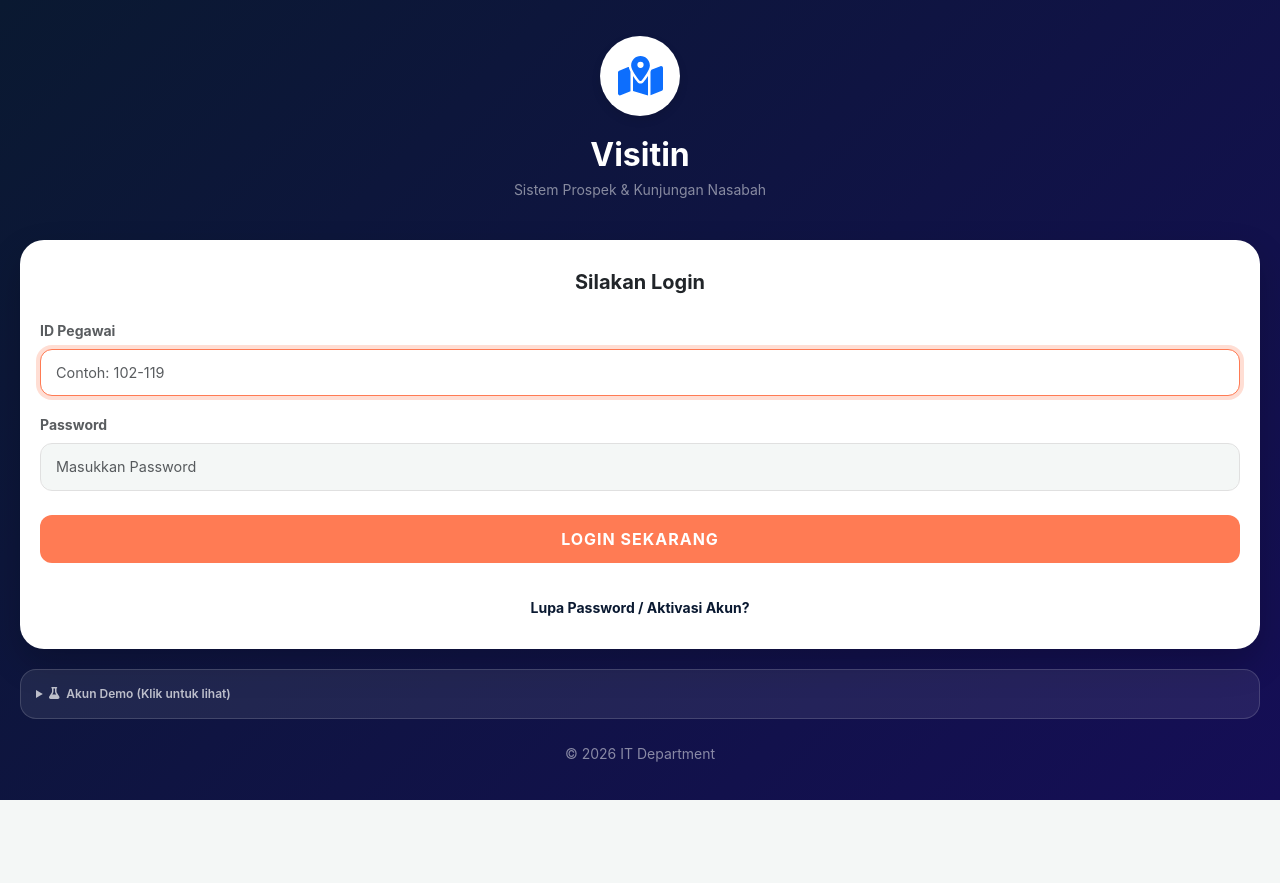
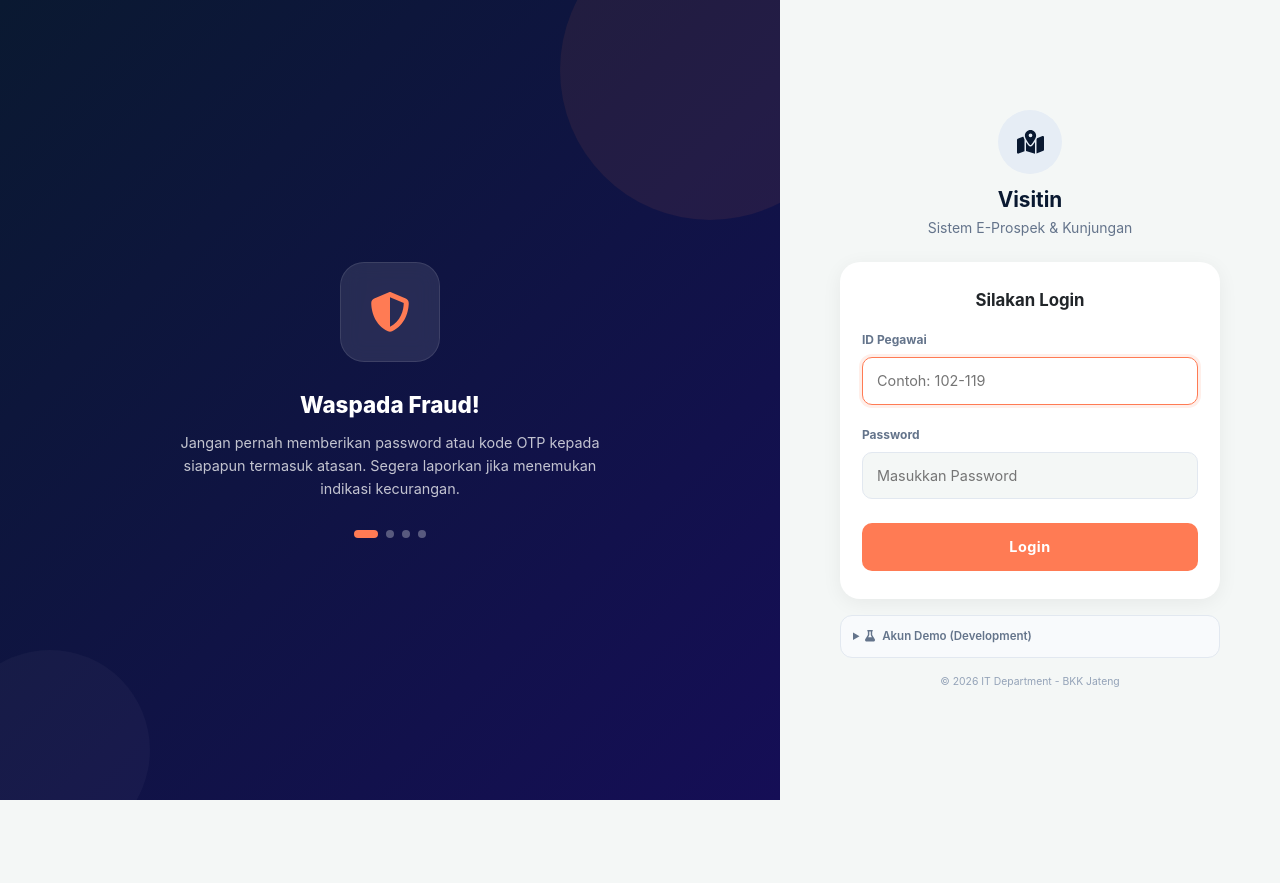
Before and after one commit to nadhifmaulana2508/visitin-ao, a PHP site: page / in a window 1280 px wide. Run offline with PHP 8.4, Linux system fonts and the light colour scheme.

Commit message:
fix: login bug + redesign login page 2-grid layout
Bug fixes:
- Fix session bridge: tambah kode_kantor ke JWT payload & session
- Fix AuthController: generate token dengan kode_kantor field
- Fix header.php: fallback kode_kantor dari session data

Login page redesign:
- Desktop: 2-grid (kiri=slider poster motivasi/anti-fraud, kanan=form login)
- Mobile: hanya form login (poster hidden), no scroll needed
- Slider auto-rotate 5 detik dengan 4 slide:
  1. Waspada Fraud (himbauan keamanan)
  2. Target Prospek (motivasi input prospek)
  3. Layani dengan Hati (motivasi pelayanan)
  4. Data Akurat (pentingnya data quality)
- Form login compact tanpa scroll di mobile
- Demo accounts section tetap ada (development mode)

```diff
--- a/api/controllers/AuthController.php
+++ b/api/controllers/AuthController.php
@@ -149,6 +149,7 @@ class AuthController
             'role' => $userData['role'],
             'permissions' => $userData['permissions'],
             'branch' => $userData['branch_name'],
+            'kode_kantor' => $userData['kode'] ?? '000',
             'iat' => time(),
             'exp' => time() + (14 * 24 * 60 * 60), // 14 hari
         ]));
--- a/index.php
+++ b/index.php
@@ -32,6 +32,7 @@ if (!empty($_COOKIE['sso_token']) && empty($_SESSION['user_data'])) {
                 'role' => $payload['role'] ?? 'staff',
                 'permissions' => $payload['permissions'] ?? [],
                 'branch' => $payload['branch'] ?? '',
+                'kode_kantor' => $payload['kode_kantor'] ?? '000',
             ];
         } else {
             // Token expired atau invalid, hapus cookie
--- a/pages/login.php
+++ b/pages/login.php
@@ -1,218 +1,312 @@
 <style>
-    /* Styling khusus Login (Full Screen) */
-    .login-wrapper {
-        background: linear-gradient(135deg, var(--color-primary), var(--color-secondary));
+    /* =========================================
+       LOGIN PAGE - 2 GRID (Desktop) / Single (Mobile)
+    ========================================= */
+    .login-page {
         min-height: 100vh;
+        min-height: 100dvh;
         display: flex;
-        flex-direction: column;
+        background: var(--color-bg);
+    }
+
+    /* LEFT PANEL: Slider/Poster (hidden on mobile) */
+    .login-left {
+        display: none;
+        flex: 1;
+        background: linear-gradient(135deg, var(--color-primary) 0%, var(--color-secondary) 100%);
+        position: relative;
+        overflow: hidden;
+        padding: 40px;
         justify-content: center;
-        padding: 20px;
+        align-items: center;
+    }
+
+    @media (min-width: 768px) {
+        .login-left { display: flex; }
+        .login-page { flex-direction: row; }
+    }
+
+    .slider-container {
+        width: 100%;
+        max-width: 450px;
+        text-align: center;
         color: white;
+        position: relative;
+        z-index: 2;
     }
-    .login-card {
-        background-color: white;
-        border-radius: 24px;
-        padding: 30px 20px;
-        box-shadow: 0 15px 35px rgba(0,0,0,0.2);
+
+    .slide { display: none; animation: fadeSlide 0.5s ease; }
+    .slide.active { display: block; }
+    @keyframes fadeSlide { from { opacity: 0; transform: translateY(10px); } to { opacity: 1; transform: translateY(0); } }
+
+    .slide-icon {
+        width: 100px; height: 100px; border-radius: 24px;
+        background: rgba(255,255,255,0.1); margin: 0 auto 30px auto;
+        display: flex; align-items: center; justify-content: center;
+        font-size: 2.5rem; color: var(--color-accent);
+        backdrop-filter: blur(10px); border: 1px solid rgba(255,255,255,0.1);
     }
-    .form-control-custom {
-        background-color: #F4F7F6;
-        border: 1px solid #E0E0E0;
-        border-radius: 12px;
-        padding: 12px 15px;
-        font-size: 0.9rem;
+    .slide h3 { font-weight: 800; margin-bottom: 12px; font-size: 1.4rem; }
+    .slide p { font-size: 0.9rem; line-height: 1.6; color: rgba(255,255,255,0.75); }
+
+    .slider-dots {
+        display: flex; gap: 8px; justify-content: center; margin-top: 30px;
     }
-    .form-control-custom:focus {
-        border-color: var(--color-accent);
-        box-shadow: 0 0 0 0.25rem rgba(255, 123, 84, 0.25);
-        background-color: white;
+    .slider-dot {
+        width: 8px; height: 8px; border-radius: 50%;
+        background: rgba(255,255,255,0.3); transition: 0.3s; cursor: pointer;
     }
-    .btn-login {
-        background-color: var(--color-accent);
-        color: white;
-        border-radius: 12px;
-        padding: 12px;
-        font-weight: bold;
-        text-transform: uppercase;
-        letter-spacing: 1px;
-        border: none;
+    .slider-dot.active { background: var(--color-accent); width: 24px; border-radius: 4px; }
+
+    /* Decorative circles */
+    .login-left::before {
+        content: ''; position: absolute; width: 300px; height: 300px;
+        border-radius: 50%; background: rgba(255,123,84,0.08);
+        top: -80px; right: -80px;
     }
-    .btn-login:hover { background-color: #e66a45; color: white; }
-    .btn-login:disabled { opacity: 0.7; }
-    .logo-circle {
-        width: 80px;
-        height: 80px;
-        background-color: white;
-        border-radius: 50%;
+    .login-left::after {
+        content: ''; position: absolute; width: 200px; height: 200px;
+        border-radius: 50%; background: rgba(255,255,255,0.03);
+        bottom: -50px; left: -50px;
+    }
+
+    /* RIGHT PANEL: Login Form */
+    .login-right {
+        flex: 1;
         display: flex;
         align-items: center;
         justify-content: center;
-        margin: 0 auto 20px auto;
-        box-shadow: 0 4px 10px rgba(0,0,0,0.1);
+        padding: 20px;
+        min-height: 100vh;
+        min-height: 100dvh;
+        background: linear-gradient(180deg, var(--color-primary) 0%, var(--color-secondary) 40%, var(--color-bg) 100%);
     }
-    /* Demo accounts collapsible */
-    .demo-accounts {
-        background: rgba(255,255,255,0.08);
-        border: 1px solid rgba(255,255,255,0.15);
-        border-radius: 16px;
-        padding: 15px;
-        margin-top: 20px;
+
+    @media (min-width: 768px) {
+        .login-right {
+            background: var(--color-bg);
+            max-width: 500px;
+            padding: 40px;
         }
-    .demo-accounts summary {
-        cursor: pointer;
-        font-size: 0.75rem;
-        font-weight: 600;
-        color: rgba(255,255,255,0.7);
     }
-    .demo-accounts summary:hover {
+
+    .login-form-wrapper {
+        width: 100%;
+        max-width: 380px;
+    }
+
+    /* Logo section (only shows on mobile since left panel hidden) */
+    .login-logo-mobile {
+        text-align: center;
+        margin-bottom: 24px;
         color: white;
     }
-    .demo-item {
-        display: flex;
-        justify-content: space-between;
-        align-items: center;
-        padding: 8px 0;
-        border-bottom: 1px solid rgba(255,255,255,0.08);
-        font-size: 0.7rem;
+    @media (min-width: 768px) {
+        .login-logo-mobile { color: var(--color-primary); }
+        .login-logo-mobile .text-white-50 { color: #64748B !important; }
     }
-    .demo-item:last-child { border-bottom: none; }
-    .demo-item .demo-role {
-        color: var(--color-accent);
-        font-weight: 700;
-        font-size: 0.65rem;
-        text-transform: uppercase;
+
+    .logo-circle-sm {
+        width: 64px; height: 64px; border-radius: 50%;
+        background: white; display: flex; align-items: center; justify-content: center;
+        margin: 0 auto 14px auto; box-shadow: 0 4px 12px rgba(0,0,0,0.1);
     }
-    .demo-item .demo-id {
-        color: rgba(255,255,255,0.9);
-        font-weight: 600;
-        font-family: monospace;
+    @media (min-width: 768px) {
+        .logo-circle-sm { background: #E6EDF5; box-shadow: none; }
     }
-    .btn-demo-fill {
-        background: rgba(255,255,255,0.15);
-        border: none;
-        color: white;
-        font-size: 0.6rem;
-        padding: 3px 8px;
-        border-radius: 6px;
-        cursor: pointer;
-        font-weight: 600;
+
+    .login-card {
+        background: white;
+        border-radius: 20px;
+        padding: 28px 22px;
+        box-shadow: 0 10px 30px rgba(0,0,0,0.1);
     }
-    .btn-demo-fill:hover {
-        background: var(--color-accent);
+    @media (min-width: 768px) {
+        .login-card { box-shadow: 0 4px 20px rgba(0,0,0,0.06); }
     }
+
+    .form-control-login {
+        background: #F4F7F6; border: 1px solid #E2E8F0; border-radius: 10px;
+        padding: 12px 14px; font-size: 0.9rem; width: 100%; min-height: 46px;
+        transition: border-color 0.2s;
+    }
+    .form-control-login:focus {
+        border-color: var(--color-accent); outline: none;
+        box-shadow: 0 0 0 3px rgba(255,123,84,0.12); background: white;
+    }
+
+    .btn-login {
+        background: var(--color-accent); color: white; border: none;
+        border-radius: 10px; padding: 13px; font-weight: 700; font-size: 0.9rem;
+        width: 100%; letter-spacing: 0.5px; transition: 0.2s; min-height: 48px;
+    }
+    .btn-login:hover { background: #e66a45; }
+    .btn-login:disabled { opacity: 0.65; }
+
+    /* Demo accounts (below card on mobile, inside card on desktop) */
+    .demo-section {
+        margin-top: 16px;
+        background: rgba(255,255,255,0.06);
+        border: 1px solid rgba(255,255,255,0.12);
+        border-radius: 12px;
+        padding: 12px;
+    }
+    @media (min-width: 768px) {
+        .demo-section {
+            background: #F8FAFC;
+            border-color: #E2E8F0;
+        }
+    }
+    .demo-section summary {
+        cursor: pointer; font-size: 0.72rem; font-weight: 600;
+        color: rgba(255,255,255,0.6);
+    }
+    @media (min-width: 768px) {
+        .demo-section summary { color: #64748B; }
+    }
+    .demo-row {
+        display: flex; justify-content: space-between; align-items: center;
+        padding: 6px 0; border-bottom: 1px solid rgba(0,0,0,0.04); font-size: 0.7rem;
+    }
+    .demo-row:last-child { border-bottom: none; }
+    .demo-role { color: var(--color-accent); font-weight: 700; font-size: 0.6rem; text-transform: uppercase; }
+    .demo-id { font-family: monospace; font-weight: 600; color: #475569; }
+    .btn-demo {
+        background: #E6EDF5; border: none; color: var(--color-primary);
+        font-size: 0.6rem; padding: 3px 8px; border-radius: 5px;
+        cursor: pointer; font-weight: 700;
+    }
+    .btn-demo:hover { background: var(--color-accent); color: white; }
 </style>
 
-<div class="login-wrapper">
-    <div class="text-center mb-4">
-        <div class="logo-circle">
-            <i class="fa-solid fa-map-location-dot fs-1 text-primary"></i>
+<div class="login-page">
+
+    <!-- LEFT: Slider/Poster (Desktop only) -->
+    <div class="login-left">
+        <div class="slider-container">
+            <div class="slide active" id="slide-1">
+                <div class="slide-icon"><i class="fa-solid fa-shield-halved"></i></div>
+                <h3>Waspada Fraud!</h3>
+                <p>Jangan pernah memberikan password atau kode OTP kepada siapapun termasuk atasan. Segera laporkan jika menemukan indikasi kecurangan.</p>
             </div>
-        <h2 class="fw-bold mb-1">Visitin</h2>
-        <p class="small text-white-50">Sistem Prospek & Kunjungan Nasabah</p>
+            <div class="slide" id="slide-2">
+                <div class="slide-icon"><i class="fa-solid fa-bullseye"></i></div>
+                <h3>Target Prospek Tercapai</h3>
+                <p>Input prospek secara rutin setiap bertemu calon nasabah. Setiap prospek yang diinput adalah peluang bisnis yang terukur.</p>
+            </div>
+            <div class="slide" id="slide-3">
+                <div class="slide-icon"><i class="fa-solid fa-handshake"></i></div>
+                <h3>Layani dengan Hati</h3>
+                <p>Nasabah adalah aset terpenting. Berikan pelayanan terbaik dan bangun hubungan jangka panjang untuk pertumbuhan berkelanjutan.</p>
+            </div>
+            <div class="slide" id="slide-4">
+                <div class="slide-icon"><i class="fa-solid fa-chart-line"></i></div>
+                <h3>Data Akurat, Keputusan Tepat</h3>
+                <p>Pastikan setiap data yang diinput akurat dan lengkap. Data yang baik menghasilkan analisis yang tepat untuk pengambilan keputusan.</p>
             </div>
 
+            <div class="slider-dots">
+                <span class="slider-dot active" onclick="goSlide(1)"></span>
+                <span class="slider-dot" onclick="goSlide(2)"></span>
+                <span class="slider-dot" onclick="goSlide(3)"></span>
+                <span class="slider-dot" onclick="goSlide(4)"></span>
+            </div>
+        </div>
+    </div>
+
+    <!-- RIGHT: Login Form -->
+    <div class="login-right">
+        <div class="login-form-wrapper">
+
+            <!-- Logo -->
+            <div class="login-logo-mobile">
+                <div class="logo-circle-sm">
+                    <i class="fa-solid fa-map-location-dot" style="font-size:1.5rem; color:var(--color-primary);"></i>
+                </div>
+                <h4 class="fw-bold mb-1" style="font-size:1.3rem;">Visitin</h4>
+                <p class="small text-white-50 mb-0">Sistem E-Prospek & Kunjungan</p>
+            </div>
+
+            <!-- Login Card -->
             <div class="login-card">
-        <h5 class="fw-bold text-dark mb-4 text-center">Silakan Login</h5>
+                <h5 class="fw-bold text-dark mb-3 text-center" style="font-size:1.05rem;">Silakan Login</h5>
 
                 <div id="login-alert"></div>
 
                 <form id="form-login">
                     <div class="mb-3">
-                <label class="form-label small fw-bold text-muted">ID Pegawai</label>
-                <input type="text" name="id_peg" id="input_id_peg" class="form-control form-control-custom" placeholder="Contoh: 102-119" required autofocus>
+                        <label class="form-label" style="font-size:0.75rem; font-weight:700; color:#64748B;">ID Pegawai</label>
+                        <input type="text" name="id_peg" id="input_id_peg" class="form-control-login" placeholder="Contoh: 102-119" required autofocus>
                     </div>
 
                     <div class="mb-4">
-                <label class="form-label small fw-bold text-muted">Password</label>
-                <input type="password" name="password" id="input_password" class="form-control form-control-custom" placeholder="Masukkan Password" required>
+                        <label class="form-label" style="font-size:0.75rem; font-weight:700; color:#64748B;">Password</label>
+                        <input type="password" name="password" id="input_password" class="form-control-login" placeholder="Masukkan Password" required>
                     </div>
 
-            <button type="submit" id="btn-login" class="btn btn-login w-100 mb-3">Login Sekarang</button>
-
-            <div class="text-center mt-3">
-                <a href="<?= BASE_APP ?>/reset" class="text-decoration-none small fw-bold" style="color: var(--color-primary);">Lupa Password / Aktivasi Akun?</a>
-            </div>
+                    <button type="submit" id="btn-login" class="btn-login">Login</button>
                 </form>
             </div>
 
             <!-- Demo Accounts -->
-    <details class="demo-accounts">
-        <summary><i class="fa-solid fa-flask me-1"></i> Akun Demo (Klik untuk lihat)</summary>
+            <details class="demo-section">
+                <summary><i class="fa-solid fa-flask me-1"></i> Akun Demo (Development)</summary>
                 <div class="mt-2">
-            <div class="demo-item">
-                <div>
-                    <span class="demo-role">Developer (Full)</span><br>
-                    <span class="demo-id">102-119</span>
+                    <div class="demo-row">
+                        <div><span class="demo-role">Developer</span> <span class="demo-id ms-2">102-119</span></div>
+                        <button class="btn-demo" onclick="fillLogin('102-119')">Isi</button>
                     </div>
-                <button class="btn-demo-fill" onclick="fillLogin('102-119')">Isi</button>
+                    <div class="demo-row">
+                        <div><span class="demo-role">AO Kredit</span> <span class="demo-id ms-2">201-001</span></div>
+                        <button class="btn-demo" onclick="fillLogin('201-001')">Isi</button>
                     </div>
-            <div class="demo-item">
-                <div>
-                    <span class="demo-role">AO Kredit</span><br>
-                    <span class="demo-id">201-001</span>
+                    <div class="demo-row">
+                        <div><span class="demo-role">AO Dana</span> <span class="demo-id ms-2">201-002</span></div>
+                        <button class="btn-demo" onclick="fillLogin('201-002')">Isi</button>
                     </div>
-                <button class="btn-demo-fill" onclick="fillLogin('201-001')">Isi</button>
+                    <div class="demo-row">
+                        <div><span class="demo-role">AO Remedial</span> <span class="demo-id ms-2">201-003</span></div>
+                        <button class="btn-demo" onclick="fillLogin('201-003')">Isi</button>
                     </div>
-            <div class="demo-item">
-                <div>
-                    <span class="demo-role">AO Dana</span><br>
-                    <span class="demo-id">201-002</span>
+                    <div class="demo-row">
+                        <div><span class="demo-role">Superuser</span> <span class="demo-id ms-2">201-004</span></div>
+                        <button class="btn-demo" onclick="fillLogin('201-004')">Isi</button>
                     </div>
-                <button class="btn-demo-fill" onclick="fillLogin('201-002')">Isi</button>
-            </div>
-            <div class="demo-item">
-                <div>
-                    <span class="demo-role">AO Remedial (FE+BE)</span><br>
-                    <span class="demo-id">201-003</span>
-                </div>
-                <button class="btn-demo-fill" onclick="fillLogin('201-003')">Isi</button>
-            </div>
-            <div class="demo-item">
-                <div>
-                    <span class="demo-role">Superuser (Kabid)</span><br>
-                    <span class="demo-id">201-004</span>
-                </div>
-                <button class="btn-demo-fill" onclick="fillLogin('201-004')">Isi</button>
-            </div>
-            <div class="demo-item">
-                <div>
-                    <span class="demo-role">Staff / Non-AO (Teller)</span><br>
-                    <span class="demo-id">201-005</span>
-                </div>
-                <button class="btn-demo-fill" onclick="fillLogin('201-005')">Isi</button>
+                    <div class="demo-row">
+                        <div><span class="demo-role">Staff</span> <span class="demo-id ms-2">201-005</span></div>
+                        <button class="btn-demo" onclick="fillLogin('201-005')">Isi</button>
                     </div>
                 </div>
-        <p class="text-center mt-2 mb-0" style="font-size: 0.6rem; opacity: 0.5;">Password semua akun: <b>123456</b></p>
+                <p class="text-center mt-2 mb-0" style="font-size:0.55rem; opacity:0.5; color:#64748B;">Password: <b>123456</b></p>
             </details>
 
-    <div class="text-center mt-4">
-        <p class="small text-white-50 mb-0">&copy; 2026 IT Department</p>
+            <p class="text-center mt-3 mb-0" style="font-size:0.65rem; color:#94A3B8;">&copy; 2026 IT Department - BKK Jateng</p>
         </div>
+    </div>
+
 </div>
 
 <script>
 (function () {
-    const form     = document.getElementById('form-login');
+    const form = document.getElementById('form-login');
     const alertBox = document.getElementById('login-alert');
-    const btn      = document.getElementById('btn-login');
+    const btn = document.getElementById('btn-login');
     const BASE_APP = <?= json_encode(BASE_APP) ?>;
 
     function showAlert(type, msg) {
-        alertBox.innerHTML =
-            '<div class="alert alert-' + type + ' py-2 small mb-3">' + msg + '</div>';
+        alertBox.innerHTML = '<div class="alert alert-'+type+' py-2 small mb-3" style="border-radius:8px; font-size:0.8rem;">'+msg+'</div>';
     }
 
     form.addEventListener('submit', async (e) => {
         e.preventDefault();
         alertBox.innerHTML = '';
         btn.disabled = true;
-        const originalText = btn.textContent;
         btn.textContent = 'Memproses...';
 
         const fd = new FormData(form);
         const payload = {
-            id_peg:   (fd.get('id_peg') || '').toString().trim(),
-            password: (fd.get('password') || '').toString(),
+            id_peg: (fd.get('id_peg') || '').trim(),
+            password: (fd.get('password') || ''),
             app: 'visitin_ao'
         };
 
@@ -226,7 +320,6 @@
             const body = await res.json().catch(() => ({}));
 
             if (res.ok && body.status === 200) {
-                // Simpan user data ke localStorage untuk akses FE
                 const userData = body.data || {};
                 localStorage.setItem('user_data', JSON.stringify(userData));
                 localStorage.setItem('user_role', userData.role || 'staff');
@@ -234,26 +327,39 @@
                 localStorage.setItem('user_name', userData.full_name || '');
                 localStorage.setItem('user_branch', userData.branch_name || '');
 
-                showAlert('success', 'Login berhasil! Mengalihkan...');
-                setTimeout(() => {
-                    window.location.href = BASE_APP + '/home';
-                }, 500);
+                showAlert('success', '<i class="fa-solid fa-check-circle me-1"></i> Login berhasil!');
+                setTimeout(() => { window.location.href = BASE_APP + '/home'; }, 400);
                 return;
             }
-            showAlert('danger', body.message || 'Login gagal. Periksa kredensial Anda.');
+            showAlert('danger', body.message || 'Login gagal. Periksa ID dan password.');
         } catch (err) {
             showAlert('danger', 'Tidak bisa terhubung ke server.');
         } finally {
             btn.disabled = false;
-            btn.textContent = originalText;
+            btn.textContent = 'Login';
         }
     });
+
+    // Slider auto-rotate
+    let currentSlide = 1;
+    const totalSlides = 4;
+    setInterval(() => {
+        currentSlide = currentSlide >= totalSlides ? 1 : currentSlide + 1;
+        goSlide(currentSlide);
+    }, 5000);
 })();
 
-// Demo account fill helper
+function goSlide(n) {
+    document.querySelectorAll('.slide').forEach(s => s.classList.remove('active'));
+    document.querySelectorAll('.slider-dot').forEach(d => d.classList.remove('active'));
+    const slide = document.getElementById('slide-' + n);
+    if (slide) slide.classList.add('active');
+    const dots = document.querySelectorAll('.slider-dot');
+    if (dots[n-1]) dots[n-1].classList.add('active');
+}
+
 function fillLogin(idPeg) {
     document.getElementById('input_id_peg').value = idPeg;
     document.getElementById('input_password').value = '123456';
-    document.getElementById('input_id_peg').focus();
 }
 </script>
--- a/views/header.php
+++ b/views/header.php
@@ -5,7 +5,7 @@ $title = isset($page_title) ? $page_title : 'Visitin AO';
 $user_role = $_SESSION['user_data']['role'] ?? 'staff';
 $user_name = $_SESSION['user_data']['full_name'] ?? 'User';
 $user_permissions = $_SESSION['user_data']['permissions'] ?? [];
-$user_kode_kantor = $_SESSION['user_data']['kode_kantor'] ?? '000';
+$user_kode_kantor = $_SESSION['user_data']['kode_kantor'] ?? ($_SESSION['user_data']['kode'] ?? '000');
 ?>
 <!DOCTYPE html>
 <html lang="id">
```
Lines whose indentation alone changed are shown as unchanged.
